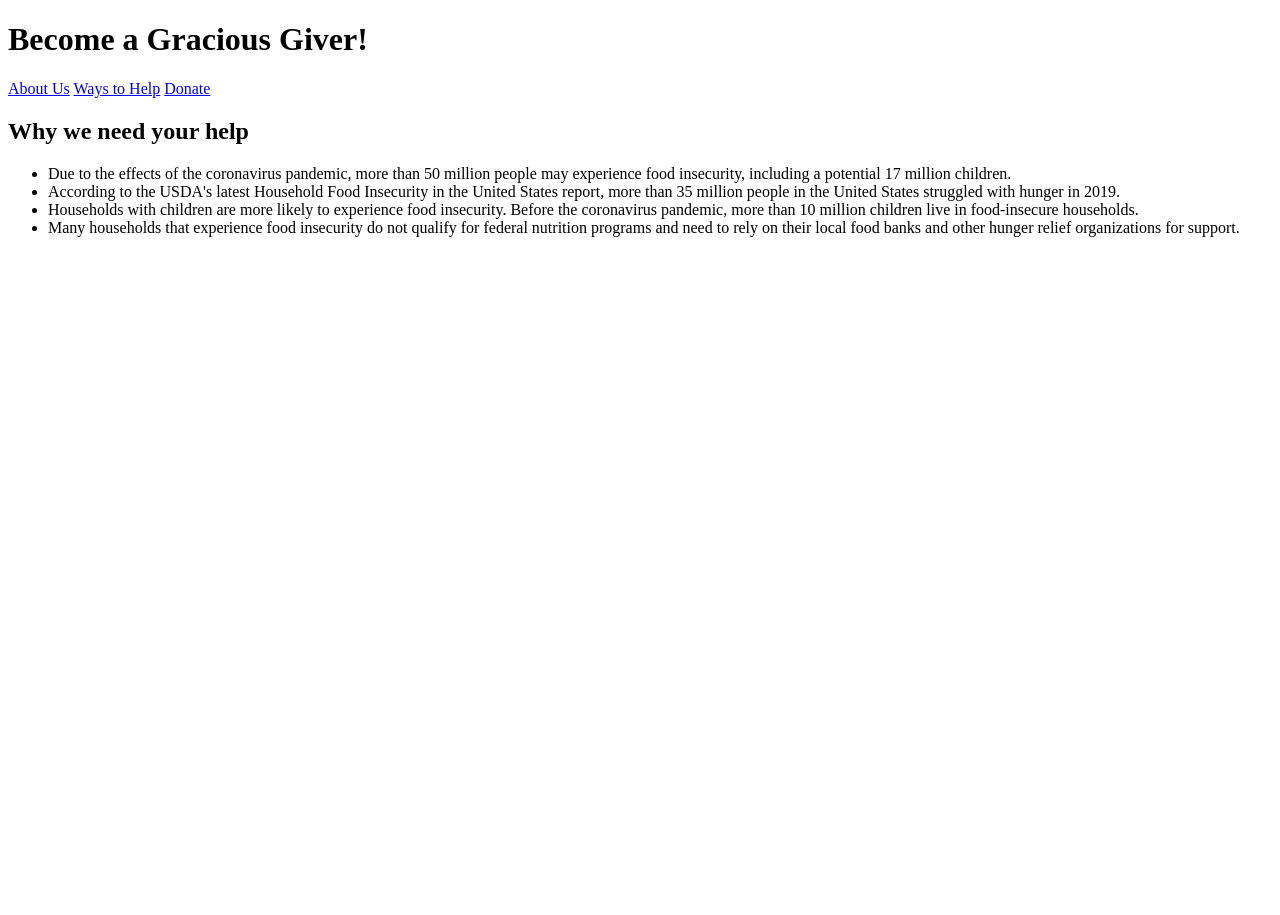
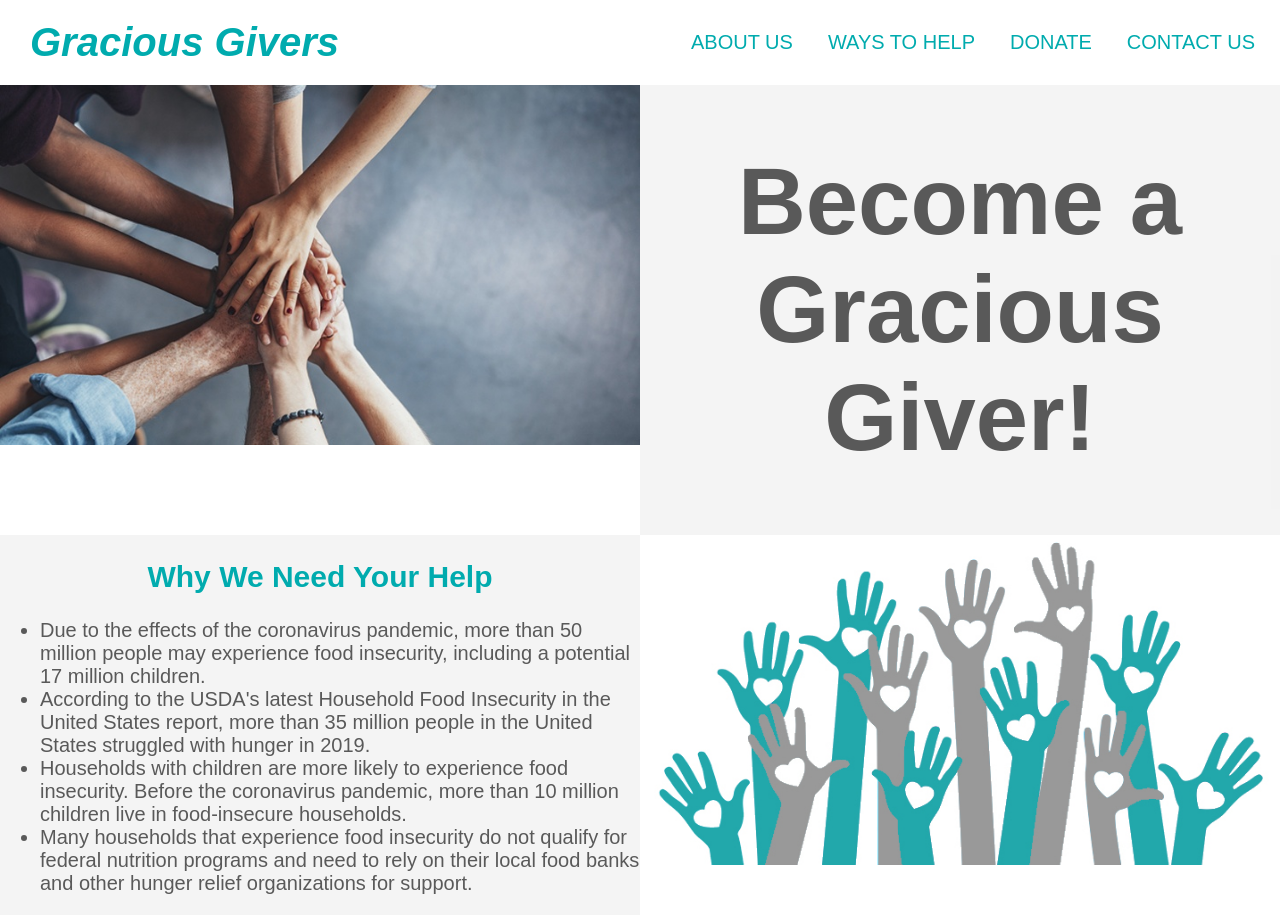
Before and after one commit to EngredV/Charity-Website, a plain HTML site: page index.html in a window 1280 px wide. Before the commit the page ends 800 px from the top, so only its background shows below. Drawn offline with Linux system fonts and the light colour scheme.

Commit message:
Created a homepage and about-us page linked to it

```diff
--- a/index.html
+++ b/index.html
@@ -2,28 +2,56 @@
 <html>
     <head>
         <meta charset ="utf-8"/>
-        <title>Gracious Givers?</title>
+        <title>Gracious Givers</title>
+        <link rel="stylesheet" type="text/css" href="style.css">
 
     </head>
 
     <body>
 
-        <h1>Become a Gracious Giver!</h1>
-        <div class="topnav">
-            <a href="about-us.html">About Us</a>
-            <a href="ways-to-help.html">Ways to Help</a>
-            <a href="donate.html">Donate</a>
+
+<div class="header">
+    <div class="header_section">
+        <div class="header_item headerLogo">
+            Gracious Givers
+        </div>
+    </div>
+<div class="header_section">
+    <div class="header_item headerButton"><a href="about-us.html"> About Us </a></div>
+        <div class="header_item headerButton"><a href="ways-to-help.html"> Ways to Help </a></div>
+        <div class="header_item headerButton"><a href="donate.html"> Donate </a></div>
+        <div class="header_item headerButton"><a href="contact-us.html"> Contact Us </a></div>
+
+</div>
 </div>
 
 
 
-    <h2>Why we need your help</h2>
+
+        <div class="container-1">
+            <div class="box-1">
+                <img src="Untitled-1.jpg">
+            </div>
+            <div class="box-3">
+                <h1>Become a Gracious Giver!</h1>
+            </div>
+
+        </div>
+
+        <div class="container-2">
+        <div class="box-2">
+            <h2>Why We Need Your Help</h2>
             <ul>
             <li>Due to the effects of the coronavirus pandemic, more than 50 million people may experience food insecurity, including a potential 17 million children.</li>
             <li>According to the USDA's latest Household Food Insecurity in the United States report, more than 35 million people in the United States struggled with hunger in 2019.</li>
             <li>Households with children are more likely to experience food insecurity. Before the coronavirus pandemic, more than 10 million children live in food-insecure households.</li>
             <li>Many households that experience food insecurity do not qualify for federal nutrition programs and need to rely on their local food banks and other hunger relief organizations for support.</li>
             </ul>
+        </div>
+        <div class="box-4">
+            <img src="img-2.jpg">
+        </div>
+        </div>
 
 
     </body>
--- /dev/null
+++ b/style.css
@@ -0,0 +1,176 @@
+
+
+
+html, body, #page {
+    height:100%;
+    width:100%;
+    margin:0;
+    padding:0;
+}
+.header{
+    display:flex;
+    justify-content: space-between;
+    padding: 10px;
+    background-color: white;
+
+    font-family: 'Gotham A','Gotham B',Arial,sans-serif;
+
+}
+
+.header_section{
+    display:flex;
+    align-items:center;
+}
+
+.header_item {
+padding: 10px 15px;
+font-size: 20px;
+margin-left: 5px;
+font-family: 'Gotham A','Gotham B',Arial,sans-serif;
+color: #00ABAE;
+
+}
+
+.headerLogo{
+
+    font-style: italic;
+    font-weight: bold;
+    font-size: 40px;
+
+
+}
+
+
+ .header_section a{
+    text-decoration: none;
+    text-transform: uppercase;
+    color: #00ABAE;
+ }
+
+#homepage{
+    padding: 10px 15px;
+    font-style: italic;
+    font-weight: bold;
+    font-size: 40px;
+    color: #00ABAE;
+    margin-left: 5px;
+    font-family: 'Gotham A','Gotham B',Arial,sans-serif;
+}
+
+
+a: hover{
+    background-color: rgba(192, 192, 192, 0.185);
+
+}
+
+.container-1{
+    display: flex;
+    justify-content: space-between;
+    align-items:flex-start;
+    flex-direction: row;
+
+
+
+}
+
+
+
+
+.container-1 div, .container-2 div{
+
+
+}
+
+
+.box-1{
+
+
+width:50%;
+height:20%;
+flex-shrink: 1;
+
+
+
+
+}
+
+.container-2{
+    display: flex;
+    align-items: flex-start;
+    justify-content: space-between;
+    flex-direction:row;
+
+
+}
+
+
+.box-2 h2{
+text-align: center;
+color: #00ABAE;
+
+}
+
+.box-2{
+
+
+
+    text-align: left;
+    font-size: 20px;
+    font-family: 'Gotham A','Gotham B',Arial,sans-serif;
+   width:50%;
+   color: rgba(0, 0, 0, 0.637);
+   background-color: rgba(192, 192, 192, 0.185);
+
+
+}
+
+
+.box-3{
+    width: 50%;
+    font-size: 47px;
+    font-family: 'Gotham A','Gotham B',Arial,sans-serif;
+    text-align: center;
+    background-color: rgba(192, 192, 192, 0.185);
+    color: rgba(0, 0, 0, 0.637);
+
+
+}
+
+.box-4{
+flex-shrink:1;
+width:50%;
+height:20%;
+
+
+}
+
+img{
+    max-width: 100%;
+    max-height:100%;
+    display:block;
+}
+
+.contact-us{
+    display:flex;
+    align-content: center;
+    justify-content: center;
+
+   height: 100%;
+    text-align: center;
+    font-family: 'Gotham A','Gotham B',Arial,sans-serif;
+
+    background-color: rgba(192, 192, 192, 0.185);
+
+}
+
+.contact-us h2, h3{
+    color: #00ABAE;
+
+
+}
+.contact-us p{
+    color:rgba(0, 0, 0, 0.637);
+    font-size: 18px;
+
+
+}
```
Also changed, not shown: about-us.html (+2 -1 lines), contact-us.html (added, +34 -0 lines), Untitled-1.jpg (added), img-2.jpg (added). Lines whose indentation alone changed are shown as unchanged.
